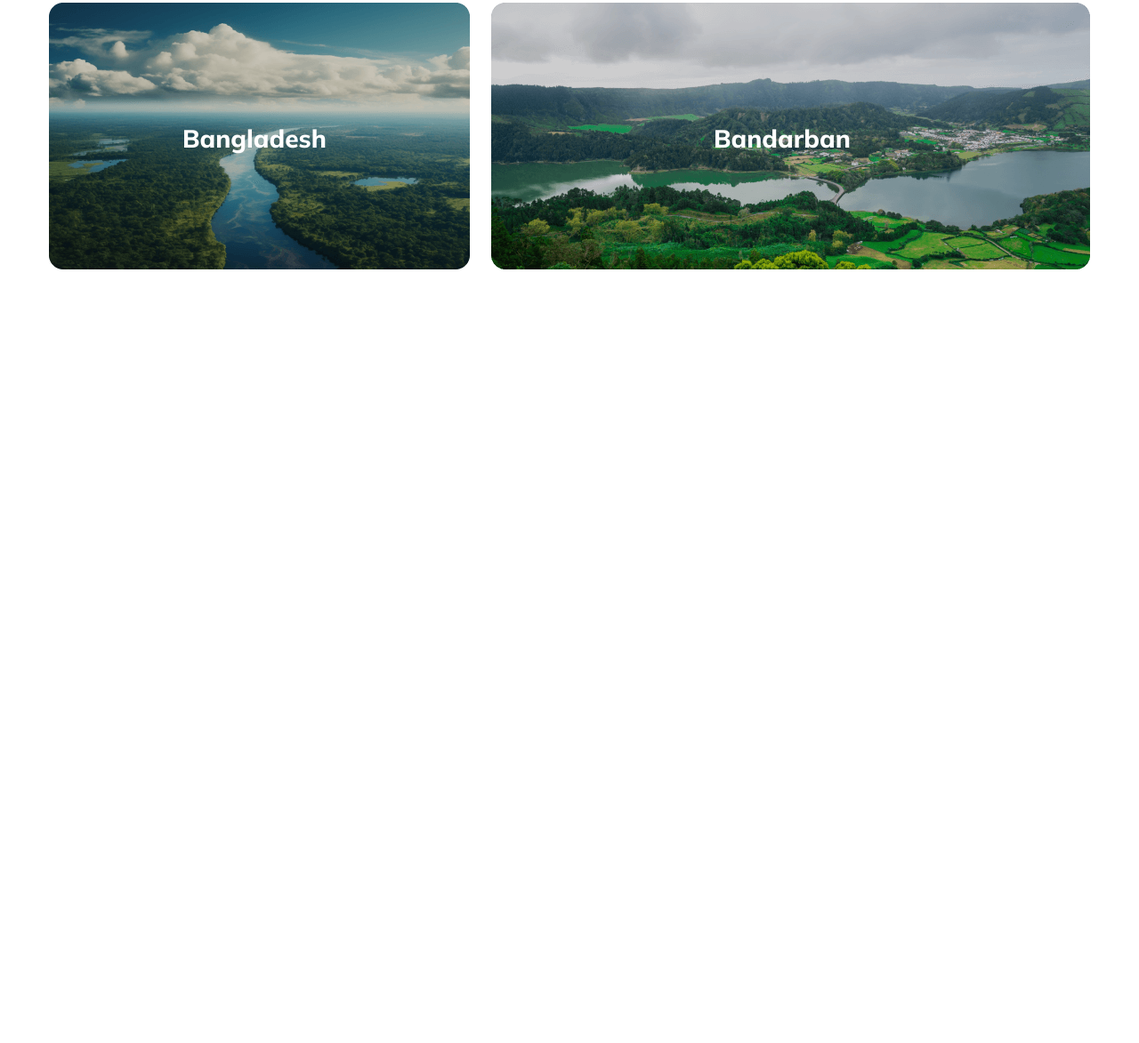
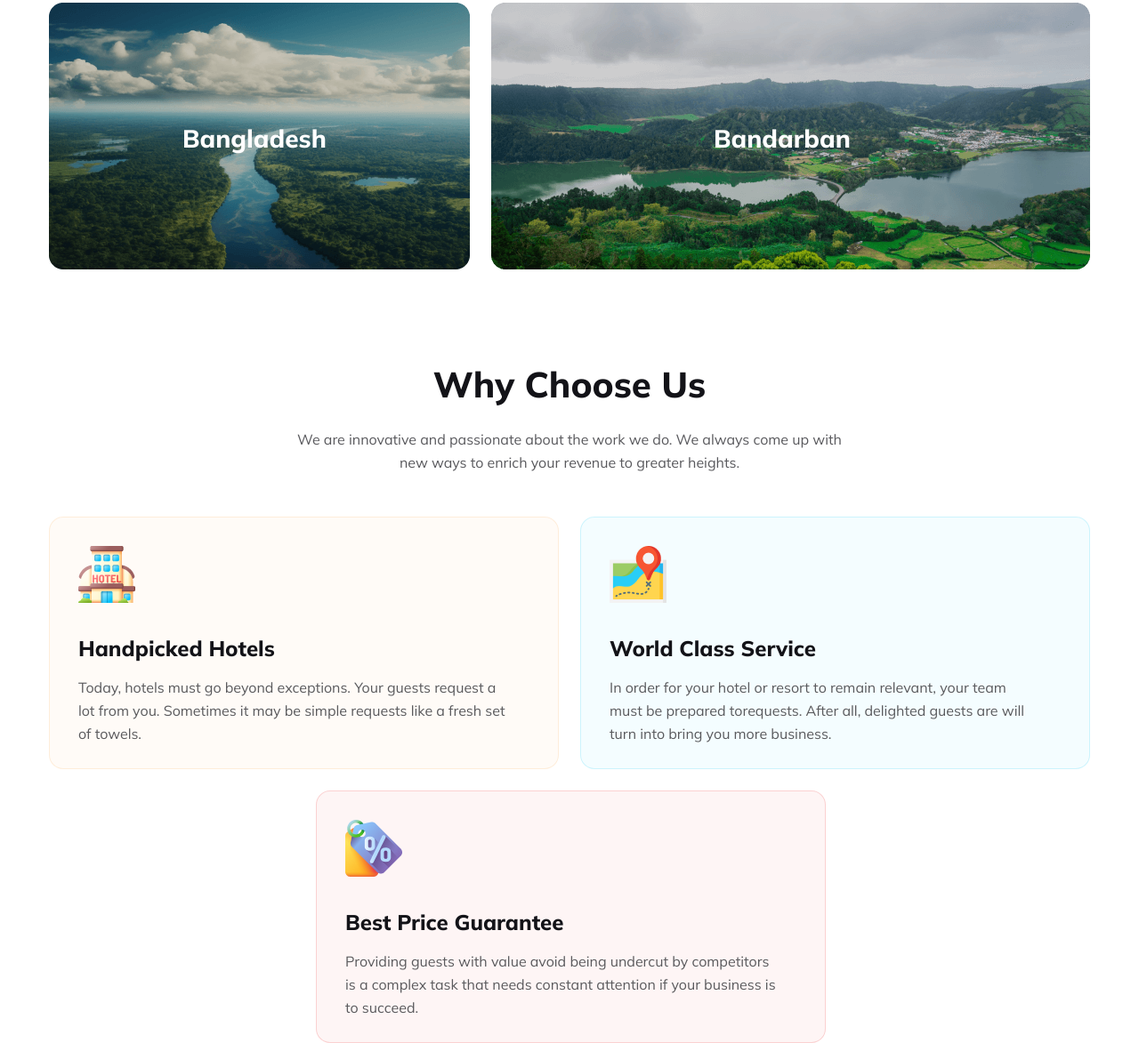
Before and after one commit to Maksudulfcub/Travel-website, a plain HTML site: page index.html in a window 1280 px wide. Shown: the part 2213-3386 px from the top of the page at 89% size. Before the commit the page ends 2520 px from the top, so only its background shows below. Drawn offline with Linux system fonts and the light colour scheme.

Commit message:
why choose us part added with simple hover effect

```diff
--- a/css/style.css
+++ b/css/style.css
@@ -343,3 +343,79 @@ nav ul li a:hover{
     transition: .4s;
     height: 285px;
 }
+
+
+/* WHY CHOOSE US PART STYLE */
+
+.choose-us-container{
+    margin-top: 100px;
+}
+
+.box-title{
+    font-family: Mulish;
+    font-size: 24px;
+    font-weight: 800;
+    color: #131318;
+    margin-top: 32px;
+}
+
+.box-description{
+    font-family: Mulish;
+    font-size: 16px;
+    font-weight: 400;
+    color: #5A5A5D;
+    line-height: 26px;
+    width: 486px;
+    margin-top: 16px;
+}
+
+.hotel-box{
+    width: 573px;
+    height: 284px;
+    border-radius: 16px;
+    border: 1px solid rgba(251, 181, 99, 0.20);
+    background: rgba(251, 181, 99, 0.05);
+    padding: 32px 32px;
+}
+
+.service-box{
+    width: 573px;
+    height: 284px;
+    border-radius: 16px;
+    border: 1px solid rgba(41, 206, 246, 0.20);
+    background: rgba(41, 206, 246, 0.05);
+    padding: 32px 32px;
+}
+
+.price-box{
+    width: 573px;
+    height: 284px;
+    border-radius: 16px;
+    border: 1px solid rgba(233, 68, 68, 0.20);
+    background: rgba(233, 68, 68, 0.05);
+    padding: 32px 32px;
+}
+
+.hotel-service{
+    display: flex;
+    justify-content: space-between;
+    margin-top: 48px;
+}
+
+.best-price{
+    margin-left: 300px;
+    margin-top: 24px;
+}
+
+.hotel-box:hover{
+    transform: scale(1.03);
+    transition: .5s;
+}
+.service-box:hover{
+    transform: scale(1.03);
+    transition: .5s;
+}
+.price-box:hover{
+    transform: scale(1.03);
+    transition: .5s;
+}
--- a/index.html
+++ b/index.html
@@ -107,6 +107,32 @@
             </div>
         </section>
 
+        <section class="choose-us-container">
+            <div class="section-text">
+                <h3 class="section-title">Why Choose Us</h3>
+                <p class="section-description">We are innovative and passionate about the work we do. We always come up with new ways to enrich your revenue to greater heights. </p>
+            </div>
+            <div class="hotel-service">
+                <div class="hotel-box">
+                    <img src="Images/icon 1.png" alt="">
+                    <h4 class="box-title">Handpicked Hotels</h4>
+                    <p class="box-description"> Today, hotels must go beyond exceptions. Your guests request a lot from you. Sometimes it may be simple requests like a fresh set of towels.</p>
+                </div>
+                <div class="service-box">
+                    <img src="Images/icon 2.png" alt="">
+                    <h4 class="box-title">World Class Service</h4>
+                    <p class="box-description"> In order for your hotel or resort to remain relevant, your team must be prepared torequests. After all, delighted guests are will turn into bring you more business.</p>
+                </div>
+            </div>
+            <div class="best-price">
+                <div class="price-box">
+                    <img src="Images/icon 3.png" alt="">
+                    <h4 class="box-title">Best Price Guarantee</h4>
+                    <p class="box-description"> Providing guests with value avoid being undercut by competitors is a complex task that needs constant attention if your business is to succeed.</p>
+                </div>
+            </div>
+        </section>
+
     </main>
 
     <footer>
```
Also changed, not shown: Images/icon 1.png (added), Images/icon 2.png (added), Images/icon 3.png (added).
